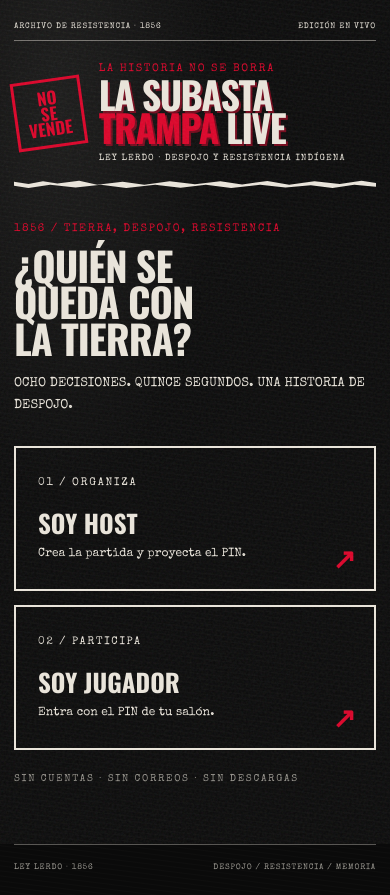
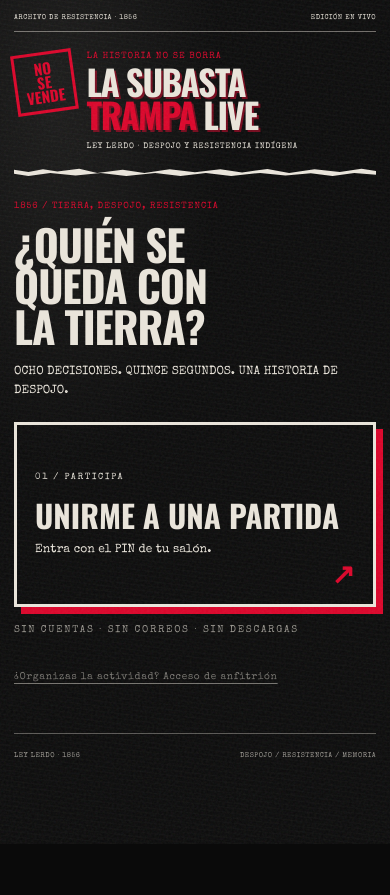
Before and after one commit to zeexyte/ley-lerdo-live, a plain HTML site: page index.html in a window 390 px wide. After the commit the page ends 844 px from the top, so only its background shows below. Drawn offline with nearby package versions, Linux system fonts and the light colour scheme.

Commit message:
Add files via upload

```diff
--- a/index.html
+++ b/index.html
@@ -33,20 +33,17 @@
         <p class="type-copy">OCHO DECISIONES. QUINCE SEGUNDOS. UNA HISTORIA DE DESPOJO.</p>
       </div>
       <div class="mode-grid">
-        <button class="mode-card" id="host-mode">
-          <span class="mode-index">01 / ORGANIZA</span>
-          <strong>SOY HOST</strong>
-          <span>Crea la partida y proyecta el PIN.</span>
-          <b class="arrow">↗</b>
-        </button>
-        <button class="mode-card" id="player-mode">
-          <span class="mode-index">02 / PARTICIPA</span>
-          <strong>SOY JUGADOR</strong>
+        <button class="mode-card join-card" id="player-mode">
+          <span class="mode-index">01 / PARTICIPA</span>
+          <strong>UNIRME A UNA PARTIDA</strong>
           <span>Entra con el PIN de tu salón.</span>
           <b class="arrow">↗</b>
         </button>
       </div>
       <p class="small-print">SIN CUENTAS · SIN CORREOS · SIN DESCARGAS</p>
+      <div class="host-access-wrap">
+        <button class="host-access-link" id="host-mode" type="button">¿Organizas la actividad? Acceso de anfitrión</button>
+      </div>
     </section>
 
     <section id="host-setup" class="screen hidden">
--- a/style.css
+++ b/style.css
@@ -35,8 +35,10 @@ h1 span { color:var(--red); }
 .kicker { color:var(--red); margin:0 0 13px; }
 h2 { font-size:clamp(40px, 8vw, 76px); line-height:.91; letter-spacing:-1px; margin:0 0 17px; }
 .type-copy { max-width:600px; font-size:13px; line-height:1.65; }
-.mode-grid { display:grid; grid-template-columns:1fr 1fr; gap:14px; margin:30px 0 24px; }
+.mode-grid { display:grid; grid-template-columns:1fr; gap:14px; margin:30px 0 24px; max-width:680px; }
 .mode-card { position:relative; text-align:left; min-height:190px; padding:22px; color:var(--bone); background:transparent; border:2px solid var(--bone); cursor:pointer; font:inherit; transition:.15s; }
+.join-card { min-height:220px; padding:28px; border-width:3px; box-shadow:7px 7px 0 var(--red); }
+.join-card strong { font-size:clamp(30px,5vw,48px); }
 .mode-card:hover { background:var(--red); border-color:var(--red); transform:translate(-3px,-3px); box-shadow:6px 6px 0 var(--bone); }
 .mode-index { display:block; margin-bottom:22px; }
 .mode-card strong { display:block; font-size:clamp(25px,4vw,38px); line-height:1; margin-bottom:10px; }
@@ -44,6 +46,9 @@ h2 { font-size:clamp(40px, 8vw, 76px); line-height:.91; letter-spacing:-1px; mar
 .arrow { position:absolute; right:18px; bottom:12px; color:var(--red); font-size:28px; }
 .mode-card:hover .arrow { color:var(--bone); }
 .small-print { color:rgba(232,227,217,.62); font-size:10px; }
+.host-access-wrap { margin-top:28px; }
+.host-access-link { border:0; padding:8px 0; background:none; color:rgba(232,227,217,.48); text-decoration:underline; text-underline-offset:4px; font:10px var(--type); letter-spacing:.7px; cursor:pointer; }
+.host-access-link:hover,.host-access-link:focus-visible { color:var(--red); }
 button,input { font:inherit; }
 .back-link { border:0; background:none; color:var(--bone); padding:0; margin-bottom:30px; cursor:pointer; font-size:12px; }
 .back-link:hover { color:var(--red); }
@@ -90,17 +95,56 @@ button,input { font:inherit; }
 .score-row b { color:var(--red); font:700 18px var(--display); }
 .footer { padding:18px 0 24px; border-top:1px solid rgba(232,227,217,.35); color:rgba(232,227,217,.65); font-size:9px; }
 @media(max-width:600px) {
+  html, body { min-width:320px; }
   .masthead,.shell,.footer { width:calc(100% - 28px); }
-  .brand { gap:15px; padding:22px 0 17px; }
-  .brand-stamp { font-size:17px; border-width:3px; }
-  .subtitle { font-size:9px; letter-spacing:1px; }
-  .mode-grid { grid-template-columns:1fr; }
-  .mode-card { min-height:145px; }
-  .lobby-head { align-items:flex-start; flex-direction:column; }
-  .pin-ticket { align-self:flex-start; }
-  .lobby-meta { font-size:9px; }
-  .podium { gap:6px; }
-  .podium-card { padding:12px 4px; }
-  .podium-name { font-size:11px; }
-  .topline,.footer { font-size:8px; letter-spacing:.8px; }
+  .masthead { padding-top:14px; }
+  .brand { gap:12px; padding:20px 0 16px; align-items:flex-start; }
+  .brand-stamp { font-size:15px; border-width:3px; padding:7px 8px; flex:0 0 auto; }
+  h1 { font-size:clamp(32px,9vw,48px); line-height:.94; }
+  .subtitle { font-size:8px; letter-spacing:.7px; line-height:1.5; }
+  .eyebrow,.kicker { font-size:9px; letter-spacing:1px; }
+  .shell { min-height:55vh; padding:25px 0 36px; }
+  h2 { font-size:clamp(37px,11vw,58px); line-height:.95; overflow-wrap:anywhere; }
+  .type-copy { font-size:12px; line-height:1.55; }
+  .mode-grid { grid-template-columns:1fr; margin:22px 0 18px; }
+  .mode-card { min-height:155px; padding:19px; }
+  .join-card { min-height:185px; padding:22px 18px; }
+  .mode-index { margin-bottom:18px; font-size:9px; }
+  .mode-card strong { font-size:clamp(27px,8vw,38px); }
+  .host-access-wrap { margin-top:22px; }
+  .host-access-link { min-height:40px; font-size:10px; }
+  .action-button { padding:16px 14px; font-size:17px; min-height:54px; }
+  .back-link { min-height:42px; margin-bottom:18px; }
+  .form-stack { gap:8px; margin-top:20px; }
+  .form-stack input { min-height:52px; padding:12px; font-size:20px; }
+  .lobby-head { align-items:flex-start; flex-direction:column; gap:12px; }
+  .pin-ticket { align-self:flex-start; min-width:150px; padding:10px 15px; }
+  .pin-ticket strong { font-size:38px; }
+  .lobby-meta,.host-live { font-size:8px; gap:8px; flex-wrap:wrap; line-height:1.5; }
+  .player-list { grid-template-columns:repeat(auto-fit,minmax(125px,1fr)); }
+  .game-top { font-size:13px; }
+  .timer { font-size:34px; }
+  .timer-track { margin-bottom:20px; }
+  #question-text { font-size:clamp(29px,8vw,43px); line-height:1; }
+  .answer-grid { gap:9px; margin:18px 0; }
+  .answer-option { min-height:58px; padding:13px 12px; font-size:17px; line-height:1.25; overflow-wrap:anywhere; }
+  .podium { gap:5px; margin:20px 0; }
+  .podium-card { padding:10px 4px; }
+  .podium-card.first { min-height:145px; }
+  .podium-card.second { min-height:120px; }
+  .podium-card.third { min-height:100px; }
+  .podium-rank { font-size:29px; }
+  .podium-name { font-size:10px; }
+  .podium-score { font-size:17px; }
+  .score-row { font-size:11px; gap:8px; }
+  .score-row b { font-size:16px; }
+  .topline,.footer { font-size:7px; letter-spacing:.5px; }
+  .footer { gap:8px; }
 }
+@media(min-width:601px) and (max-width:850px) {
+  .masthead,.shell,.footer { width:calc(100% - 48px); }
+  #question-text { font-size:clamp(38px,6vw,54px); }
+}
+@media(prefers-reduced-motion:reduce) {
+  *,*::before,*::after { scroll-behavior:auto !important; animation-duration:.01ms !important; transition-duration:.01ms !important; }
+}
```
